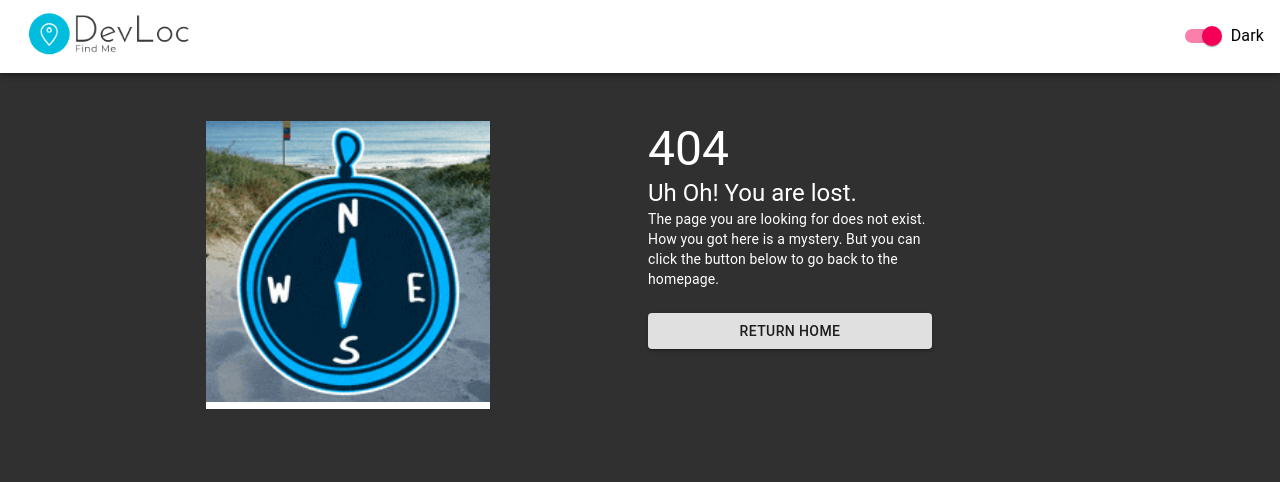
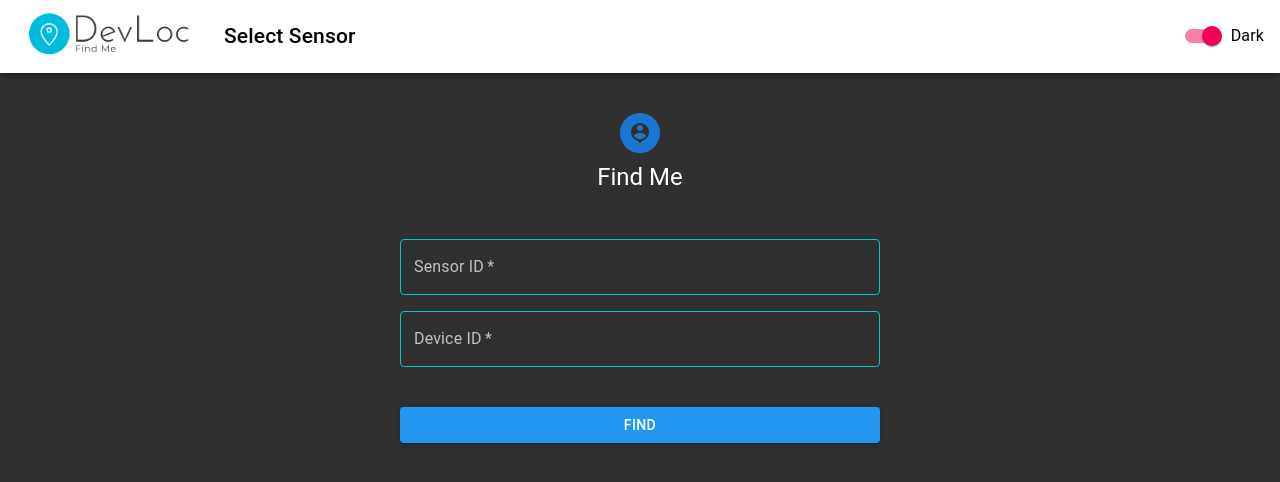
Before and after one commit to shirshak007/map-device-loc, a React (Create React App) app: page /select-sensor in a window 1280 px wide. Before the commit this address had no page. Shown: the top 482 px of the page. Built offline with nearby package versions, Linux system fonts and the light colour scheme.

Commit message:
homepage is added, new routing for input form

```diff
--- a/public/index.html
+++ b/public/index.html
@@ -27,7 +27,6 @@
       Notice the use of %PUBLIC_URL% in the tags above.
       It will be replaced with the URL of the `public` folder during the build.
       Only files inside the `public` folder can be referenced from the HTML.
-
       Unlike "/favicon.ico" or "favicon.ico", "%PUBLIC_URL%/favicon.ico" will
       work correctly both with client-side routing and a non-root public URL.
       Learn how to configure a non-root public URL by running `npm run build`.
@@ -40,10 +39,8 @@
     <!--
       This HTML file is a template.
       If you open it directly in the browser, you will see an empty page.
-
       You can add webfonts, meta tags, or analytics to this file.
       The build step will place the bundled scripts into the <body> tag.
-
       To begin the development, run `npm start` or `yarn start`.
       To create a production bundle, use `npm run build` or `yarn build`.
     -->
--- /dev/null
+++ b/src/asset/styles.css
@@ -0,0 +1,46 @@
+.container {
+    width: 100%;
+    height: 100%;
+    display: flex;
+    flex-direction: column;
+    align-items: center;
+    justify-content: center;
+  }
+.trails-main {
+    position: relative;
+    width: 100%;
+    height: 100%;
+
+    display: flex;
+    flex-direction:row;
+    justify-content: center;
+    align-items: center;
+  }
+
+  .trails-text {
+    font-family: -apple-system, BlinkMacSystemFont, avenir next, avenir, helvetica neue, helvetica, ubuntu,
+    roboto, noto, segoe ui, arial, sans-serif;
+    position: relative;
+    width: 80vw;
+    text-align: center;
+    color: #ff9d1c;
+    font-size: 4em;
+    font-weight: 800;
+    text-transform: uppercase;
+    will-change: transform, opacity;
+
+  }
+
+
+  @media only screen and (max-width: 600px) {
+    .trails-text {
+
+      width: 80vw;
+      color: #ff9d1c;
+      font-size:3em;
+      font-weight: 400;
+      text-transform: uppercase;
+      will-change: transform, opacity;
+
+  }
+  }
--- a/src/components/App.js
+++ b/src/components/App.js
@@ -6,7 +6,7 @@ import Header from "./childcomponents/Header";
 import InputForm from "./childcomponents/InputForm";
 import Map from "./childcomponents/Map";
 import NotFound from "./childcomponents/NotFound";
-
+import Home from "./childcomponents/Home.js";
 export default function App() {
   const [Theme, setTheme] = React.useState("");
   const handleChangeTheme = (theme) => {
@@ -35,7 +35,8 @@ export default function App() {
       <div>
         <Switch>
           {/*All routing happens here*/}
-          <Route exact path="/" component={InputForm} />
+          <Route exact path="/" component={Home} />
+          <Route path="/select-sensor" component={InputForm} />
           <Route
             path="/map/:SensorID/:DeviceID"
             render={(props) => <Map {...props} />}
--- a/src/components/childcomponents/Header.js
+++ b/src/components/childcomponents/Header.js
@@ -40,15 +40,34 @@ const useStyles = makeStyles((theme) => ({
     right: 0,
     color: "black",
   },
+  link: {
+    padding: theme.spacing(2),
+    borderRadius: "10px",
+    marginRight: "10px",
+    textDecoration: "none",
+    fontSize: "1.5em",
+    fontWeight: "500",
+    color: "black",
+    "&:hover": {
+      backgroundColor: theme.palette.success.main,
+      color: "white",
+    },
+  },
 }));
 
 export default function Header(props) {
   const classes = useStyles();
   //animate the title image
   const [title, titleanimation] = useState(true);
+  const [link, linkanimation] = useState(true);
   const { x } = useSpring({
     from: { x: 0 },
     x: title ? 1 : 0,
+    config: { duration: 1000 },
+  });
+  const { y } = useSpring({
+    from: { y: 0 },
+    y: link ? 1 : 0,
     config: { duration: 1000 },
   });
   //handle dark/light theme
@@ -89,6 +108,25 @@ export default function Header(props) {
             </div>
           </NavLink>
         </div>
+        <NavLink
+          onClick={() => linkanimation(!link)}
+          className={classes.link}
+          to="/select-sensor"
+        >
+          <animated.div
+            style={{
+              opacity: y.interpolate({ range: [0, 1], output: [1, 1] }),
+              transform: y
+                .interpolate({
+                  range: [0, 0.25, 0.35, 0.45, 0.55, 0.65, 0.75, 1],
+                  output: [1, 0.97, 0.9, 1.1, 0.9, 1.1, 1.03, 1],
+                })
+                .interpolate((y) => `scale(${y})`),
+            }}
+          >
+            Select Sensor
+          </animated.div>
+        </NavLink>
         <div className={classes.theme}>
           <FormControlLabel
             control={
--- /dev/null
+++ b/src/components/childcomponents/Home.js
@@ -0,0 +1,55 @@
+import React, { useState } from "react";
+import { makeStyles } from "@material-ui/core";
+import { useTrail, animated } from "react-spring";
+import "../../asset/styles.css";
+const items = ["Welcome to", "sensor location Finder"];
+const config = { mass: 5, tension: 500, friction: 200 };
+
+const useStyles = makeStyles((theme) => ({
+  container: {
+    marginTop: theme.spacing(2),
+    marginBottom: theme.spacing(4),
+    width: "100%",
+    display: "flex",
+    flexDirection: "column",
+    alignItems: "center",
+    justifyContent: "center",
+  },
+  text: {
+    width: "80%",
+    display: "flex",
+    flexDirection: "column",
+    alignItems: "center",
+    justifyContent: "center",
+  },
+}));
+
+export default function FindMe() {
+  const classes = useStyles();
+  const [toggle, set] = useState(true);
+  const trail = useTrail(items.length, {
+    config,
+    opacity: toggle ? 1 : 0,
+    x: toggle ? 0 : 20,
+    height: toggle ? 80 : 0,
+    from: { opacity: 0, x: 20, height: 0 },
+  });
+  return (
+    <div className={classes.container}>
+      <div className={classes.text}>
+        {trail.map(({ x, height, ...rest }, index) => (
+          <animated.div
+            key={items[index]}
+            className="trails-text"
+            style={{
+              ...rest,
+              transform: x.interpolate((x) => `translate3d(0,${x}px,0)`),
+            }}
+          >
+            <animated.div style={{ height }}>{items[index]}</animated.div>
+          </animated.div>
+        ))}
+      </div>
+    </div>
+  );
+}
--- a/src/components/childcomponents/Map.js
+++ b/src/components/childcomponents/Map.js
@@ -63,7 +63,8 @@ export default function ShowMap(props) {
         console.log(error);
       });
   };
-  console.log(SensorData);
+  //check if refreshing in 10seconds
+  //console.log(SensorData);
   //function call
   useEffect(() => {
     getSensorLocation();
```
Also changed, not shown: firebase.json (added), 1 other file (tests, documents, lock files or other folders).
